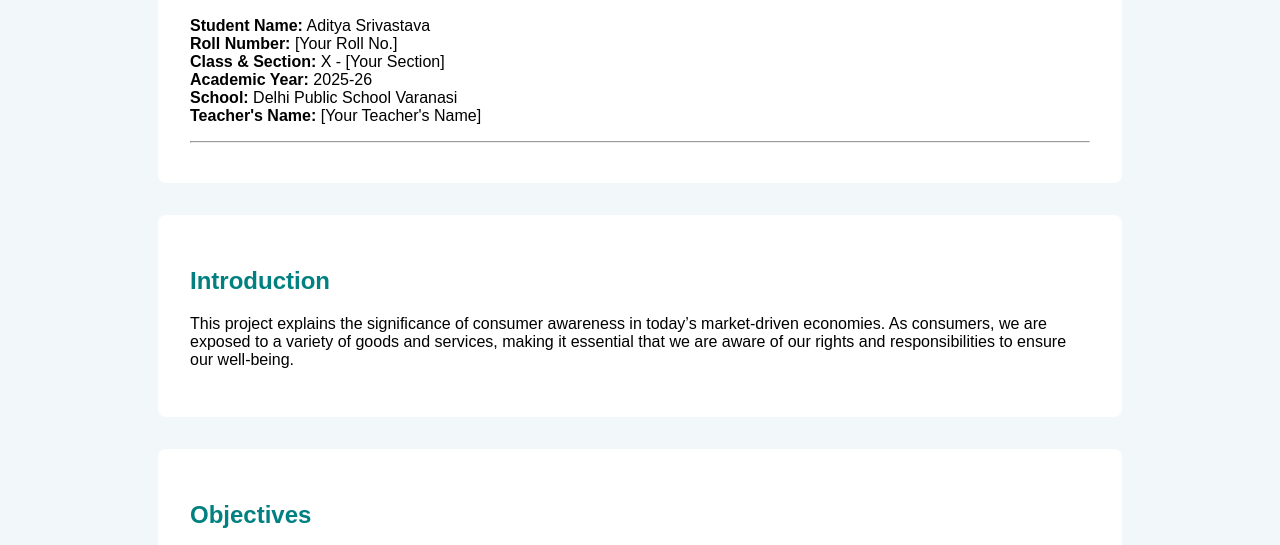
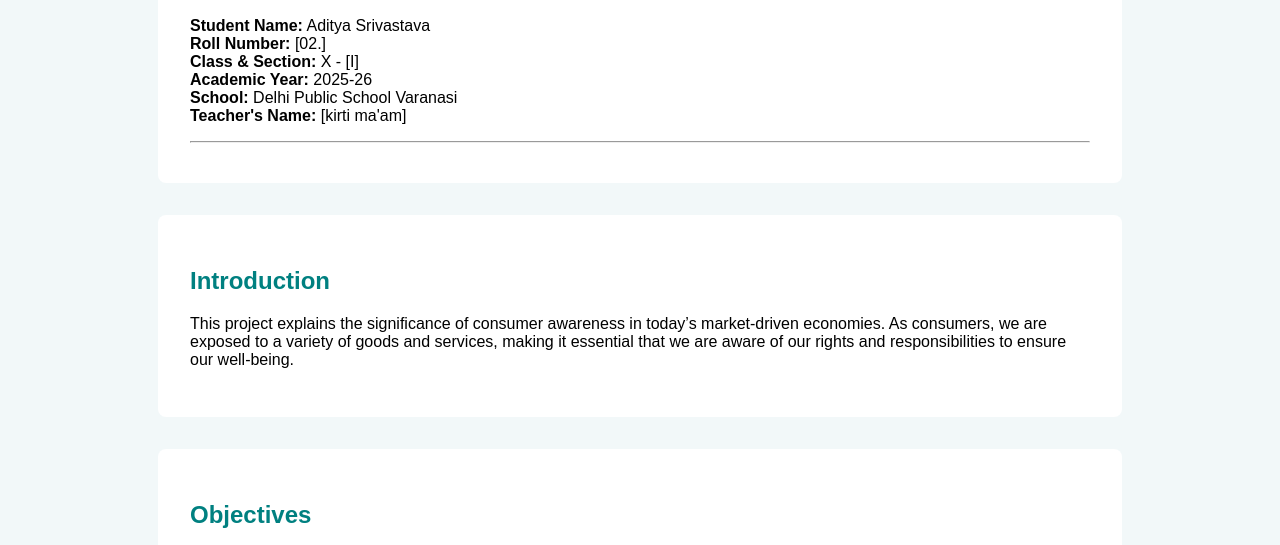
Before and after one commit to lordaditya-ans/Board-project-3, a plain HTML site: page index.html in a window 1280 px wide. Shown: the part 183-728 px from the top of the page. Drawn offline with Linux system fonts and the light colour scheme.

Commit message:
Update index.html

```diff
--- a/index.html
+++ b/index.html
@@ -36,11 +36,11 @@
         <h1>Consumer Awareness Project</h1>
         <p>
             <b>Student Name:</b> Aditya Srivastava<br>
-            <b>Roll Number:</b> [Your Roll No.]<br>
-            <b>Class & Section:</b> X - [Your Section]<br>
+            <b>Roll Number:</b> [02.]<br>
+            <b>Class & Section:</b> X - [I]<br>
             <b>Academic Year:</b> 2025-26<br>
             <b>School:</b> Delhi Public School Varanasi<br>
-            <b>Teacher's Name:</b> [Your Teacher's Name]<br>
+            <b>Teacher's Name:</b> [kirti ma'am]<br>
         </p>
         <hr>
     </section>
@@ -141,7 +141,8 @@
     <section id="acknowledgement">
         <h2>Acknowledgement</h2>
         <p>
-            I would like to extend my sincere gratitude to my teacher, [Teacher's Name], for their valuable guidance and support in completing this project work. I am also thankful to my parents and friends for their constant encouragement.<br>
+            I would like to extend my sincere gratitude to my teacher, [kirti ma'am
+            ], for their valuable guidance and support in completing this project work. I am also thankful to my parents and friends for their constant encouragement.<br>
             <b>Aditya Srivastava</b>
         </p>
     </section>
```
